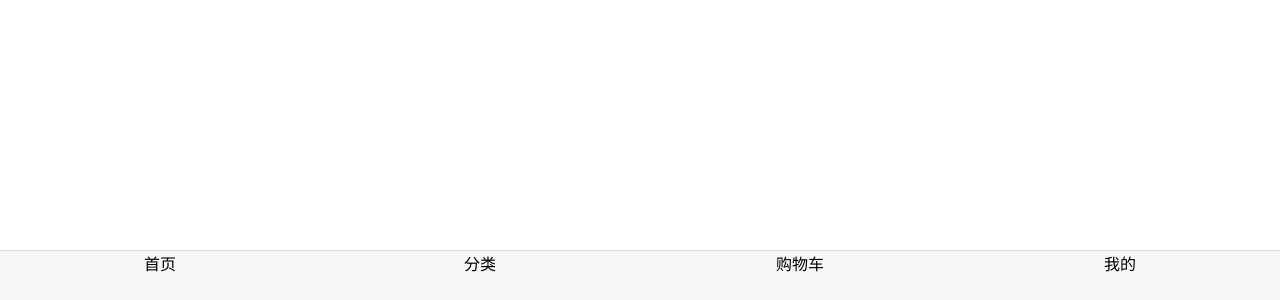
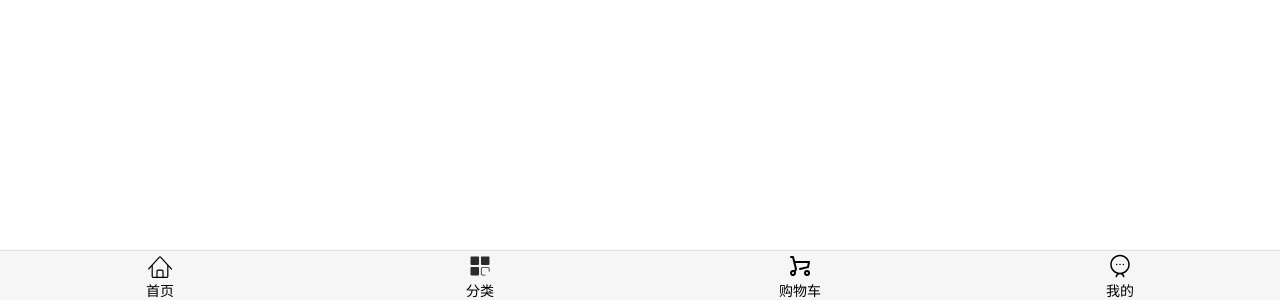
Before and after one commit to maicoder/learnVue, a Vue app in the folder 16-vue-router/tabbar/: page /profile in a window 1280 px wide. Shown: the part 500-800 px from the top of the page. Built offline with nearby package versions, Linux system fonts and the light colour scheme.

Commit message:
Encapsulation tabbar item

```diff
--- a/16-vue-router/tabbar/src/App.vue
+++ b/16-vue-router/tabbar/src/App.vue
@@ -1,41 +1,39 @@
 <template>
   <div id="app">
-    <div id="tab-bar">
-      <div class="tab-bar-item">首页</div>
-      <div class="tab-bar-item">分类</div>
-      <div class="tab-bar-item">购物车</div>
-      <div class="tab-bar-item">我的</div>
-    </div>
+    <tab-bar>
+      <tab-bar-item>
+        <img slot="item-icon" src="./assets/img/tabbar/home.svg" alt="">
+        <div slot="item-text">首页</div>
+      </tab-bar-item>
+      <tab-bar-item>
+        <img slot="item-icon" src="./assets/img/tabbar/category.svg" alt="">
+        <div slot="item-text">分类</div>
+      </tab-bar-item>
+      <tab-bar-item>
+        <img slot="item-icon" src="./assets/img/tabbar/shopcart.svg" alt="">
+        <div slot="item-text">购物车</div>
+      </tab-bar-item>
+      <tab-bar-item>
+        <img slot="item-icon" src="./assets/img/tabbar/profile.svg" alt="">
+        <div slot="item-text">我的</div>
+      </tab-bar-item>
+    </tab-bar>
   </div>
 </template>
 
 <script>
-export default {
-  name: 'App',
-  components: {
+  import TabBar from './components/tabbar/TabBar'
+  import TabBarItem from "./components/tabbar/TabBarItem";
 
+  export default {
+    name: 'App',
+    components: {
+      TabBar,
+      TabBarItem
+    }
   }
-}
 </script>
 
 <style>
   @import "./assets/css/base.css";
-
-  #tab-bar {
-    display: flex;
-    background-color: #f6f6f6;
-
-    position: fixed;
-    left: 0;
-    right: 0;
-    bottom: 0;
-
-    box-shadow: 0 -1px 1px rgba(100,100,100,.2);
-  }
-
-  .tab-bar-item {
-    flex: 1;
-    text-align: center;
-    height: 49px;
-  }
 </style>
--- /dev/null
+++ b/16-vue-router/tabbar/src/components/tabbar/TabBar.vue
@@ -0,0 +1,26 @@
+<template>
+  <div id="tab-bar">
+    <slot></slot>
+  </div>
+</template>
+
+<script>
+  export default {
+    name: "TabBar"
+  }
+</script>
+
+<style scoped>
+  #tab-bar {
+    display: flex;
+    background-color: #f6f6f6;
+
+    position: fixed;
+    left: 0;
+    right: 0;
+    bottom: 0;
+
+    box-shadow: 0 -1px 1px rgba(100,100,100,.2);
+  }
+
+</style>
--- /dev/null
+++ b/16-vue-router/tabbar/src/components/tabbar/TabBarItem.vue
@@ -0,0 +1,30 @@
+<template>
+  <div class="tab-bar-item">
+    <slot name="item-icon"></slot>
+    <slot name="item-text"></slot>
+
+  </div>
+</template>
+
+<script>
+  export default {
+    name: "TabBarItem"
+  }
+</script>
+
+<style scoped>
+  .tab-bar-item {
+    flex: 1;
+    text-align: center;
+    height: 49px;
+    font-size: 14px;
+  }
+
+  .tab-bar-item img {
+    width: 24px;
+    height: 24px;
+    margin-top: 3px;
+    vertical-align: middle;
+    margin-bottom: 2px;
+  }
+</style>
```
